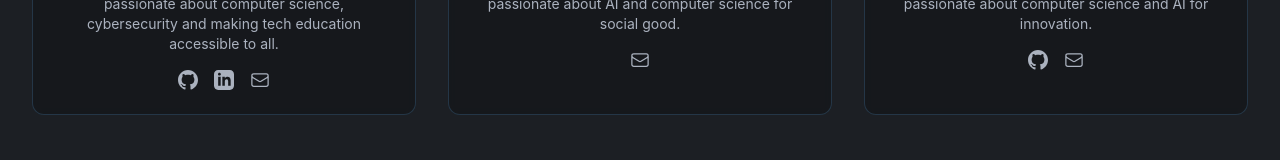
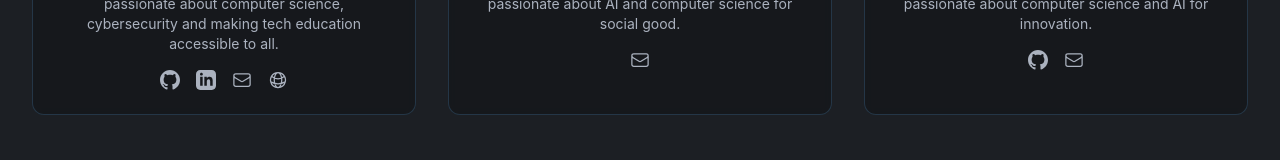
Before and after one commit to CipherHackz/cipherhacks-website, a React (Create React App) app: page / in a window 1280 px wide. Shown: the part 5185-5345 px from the top of the page. Built offline with nearby package versions, Linux system fonts and the light colour scheme.

Commit message:
Add website link to team member details in index.ts and update App.tsx to display the website icon. Enhance TerminalPage.tsx with a new website entry for Arshan Shokoohi.

```diff
--- a/src/App.tsx
+++ b/src/App.tsx
@@ -9,6 +9,7 @@ import {
   EnvelopeIcon,
   XMarkIcon,
   MapPinIcon,
+  GlobeAltIcon,
 } from '@heroicons/react/24/outline';
 import InstagramIcon from './components/InstagramIcon';
 import {
@@ -1543,6 +1544,7 @@ const App: React.FC = () => {
                   {member.description}
                 </p>
                 <div className="flex justify-center space-x-4">
+
                   {member.links.github && (
                     <a
                       href={member.links.github}
@@ -1582,6 +1584,7 @@ const App: React.FC = () => {
                       </svg>
                     </a>
                   )}
+
                   {member.links.email && (
                     <a
                       href={`mailto:${member.links.email}`}
@@ -1589,6 +1592,17 @@ const App: React.FC = () => {
                       className="text-atom-fg hover:text-atom-blue transition-colors"
                     >
                       <EnvelopeIcon className="h-5 w-5" />
+                    </a>
+                  )}
+                  {member.links.website && (
+                    <a
+                      href={member.links.website}
+                      target="_blank"
+                      rel="noopener noreferrer"
+                      aria-label="Website"
+                      className="text-atom-fg hover:text-atom-blue transition-colors"
+                    >
+                      <GlobeAltIcon className="h-5 w-5" />
                     </a>
                   )}
                 </div>
--- a/src/components/TerminalPage.tsx
+++ b/src/components/TerminalPage.tsx
@@ -179,6 +179,7 @@ Role: Creator of CipherHacks
 About: Senior at Rancho Bernardo High School
 GitHub: https://github.com/arshansgithub
 LinkedIn: https://www.linkedin.com/in/arshanshokoohi/
+Website: https://arshan.dev
 
 Kevin Wang
 Role: Team Member
--- a/src/constants/index.ts
+++ b/src/constants/index.ts
@@ -429,6 +429,7 @@ export interface TeamMember {
   image?: string; // URL to profile image (optional)
   gender: 'male' | 'female' | 'other';
   links: {
+    website?: string;
     github?: string;
     linkedin?: string;
     twitter?: string;
@@ -444,6 +445,7 @@ export const TEAM_MEMBERS: TeamMember[] = [
     image: "/team/arshan.jpg",
     gender: "male",
     links: {
+      website: "https://arshan.dev",
       github: "https://github.com/arshansgithub",
       linkedin: "https://www.linkedin.com/in/arshanshokoohi/",
       email: "arshan@cipherhacks.tech"
```
Also changed, not shown: public/logo_tiny_ps.svg (added).
